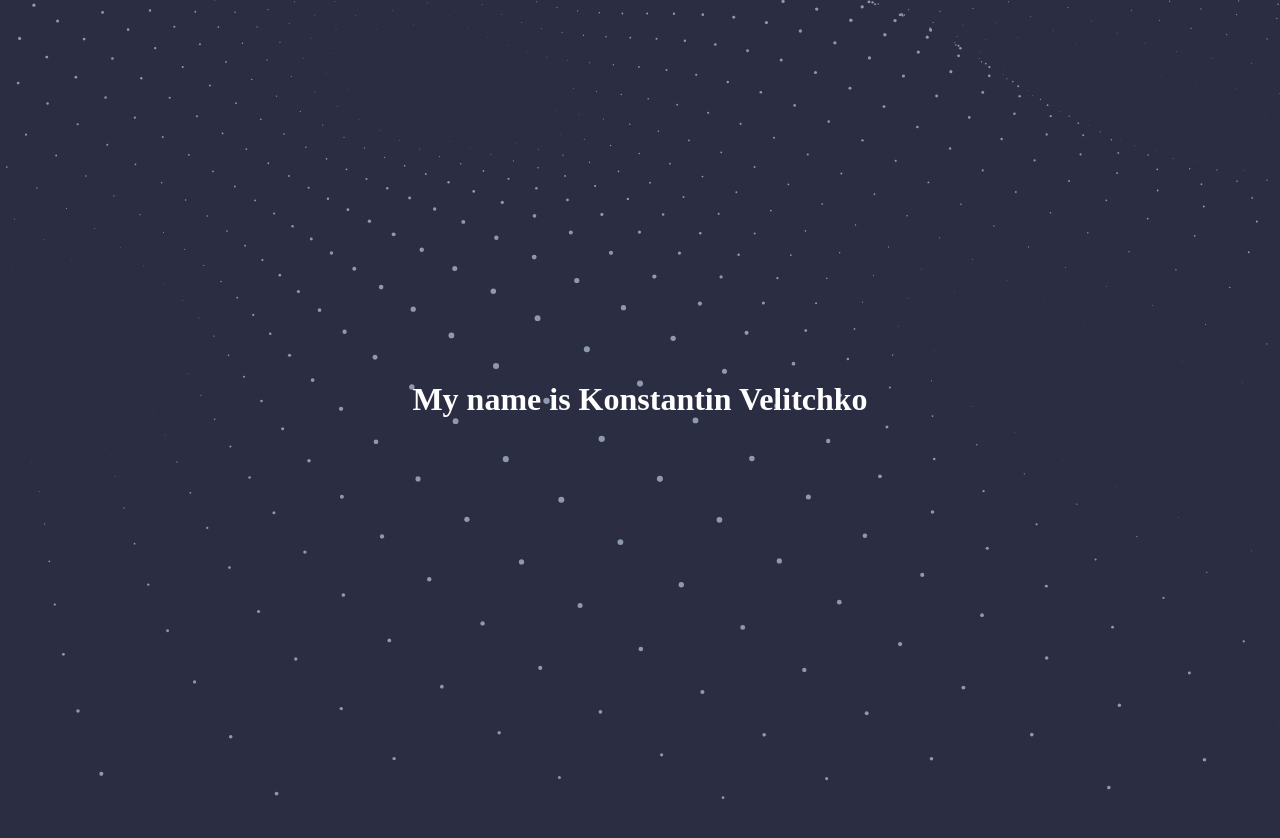
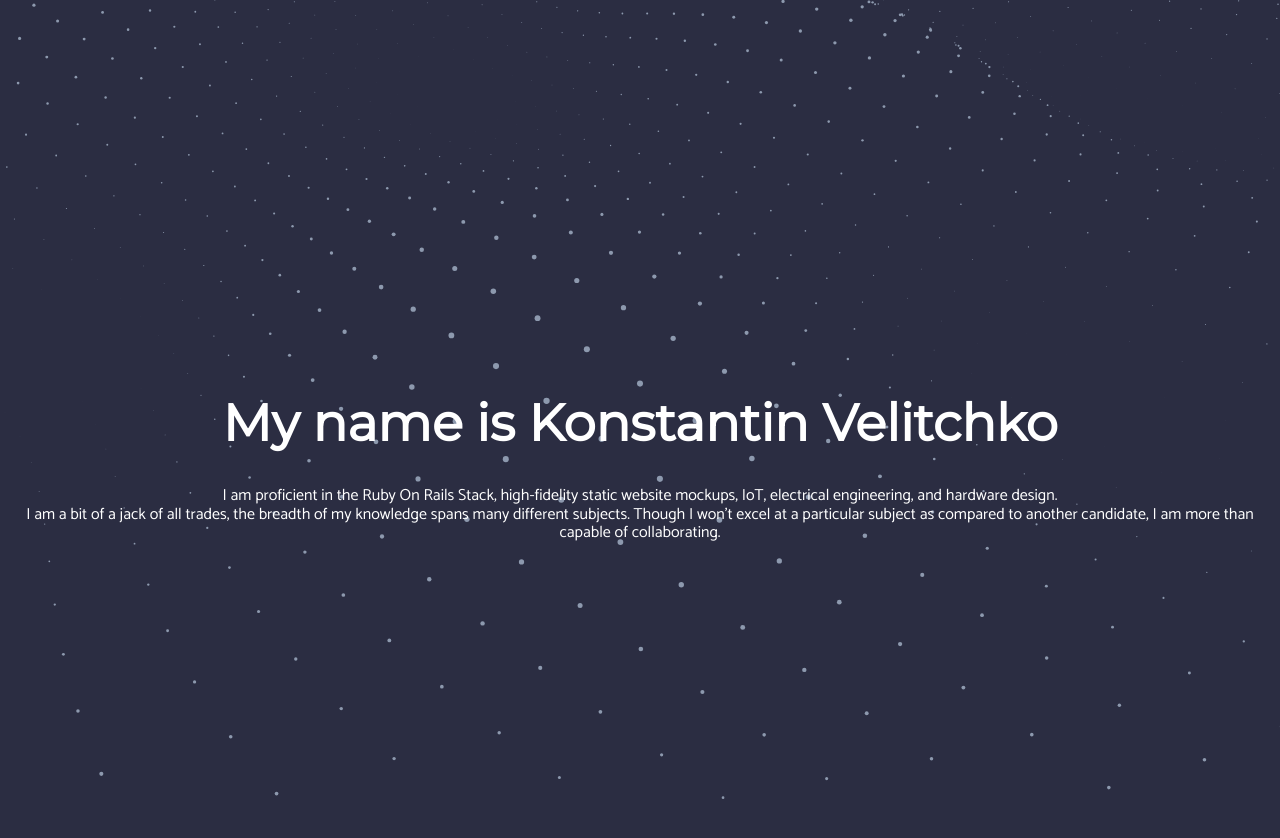
Before and after one commit to kv-ax/kv-ax.github.io, a plain HTML site: page index.html in a window 1280 px wide. Drawn offline with nearby package versions, Linux system fonts and the light colour scheme; a small style sheet from the web is missing.

Commit message:
Added supplementary text

```diff
--- a/css/body.css
+++ b/css/body.css
@@ -1,10 +1,12 @@
+@import url('https://fonts.googleapis.com/css?family=Catamaran|Montserrat');
 body {
     background-color: #2B2D42;
     margin: 0px;
     overflow: hidden;
     height: 100%;
     width: 100%;
-
+    font-size: 2vw;
+    font-family: 'Montserrat', sans-serif;
 }
 
 header {
@@ -29,3 +31,8 @@ header {
     color: #fff;
     position: relative;
 }
+
+p {
+    font-size: 2vmin;
+    font-family: 'Catamaran', sans-serif;
+}
--- a/index.html
+++ b/index.html
@@ -52,7 +52,13 @@
     <body>
         <header>
             <div id="wave"></div>
-            <div class="overlay"><h1>My name is <strong>Konstantin Velitchko</strong></h1></div>
+            <div class="overlay">
+                <h1>My name is <strong id="Name">Konstantin Velitchko</strong></h1>
+                <p>I am proficient in the Ruby On Rails Stack, high-fidelity static website mockups, IoT, electrical engineering, and hardware design. <br>
+
+                        I am a bit of a jack of all trades, the breadth of my knowledge spans many different subjects. Though I won’t excel at a particular subject as compared to another candidate, I am more than capable of collaborating.
+                </p>
+            </div>
         </header>
 
 
```
